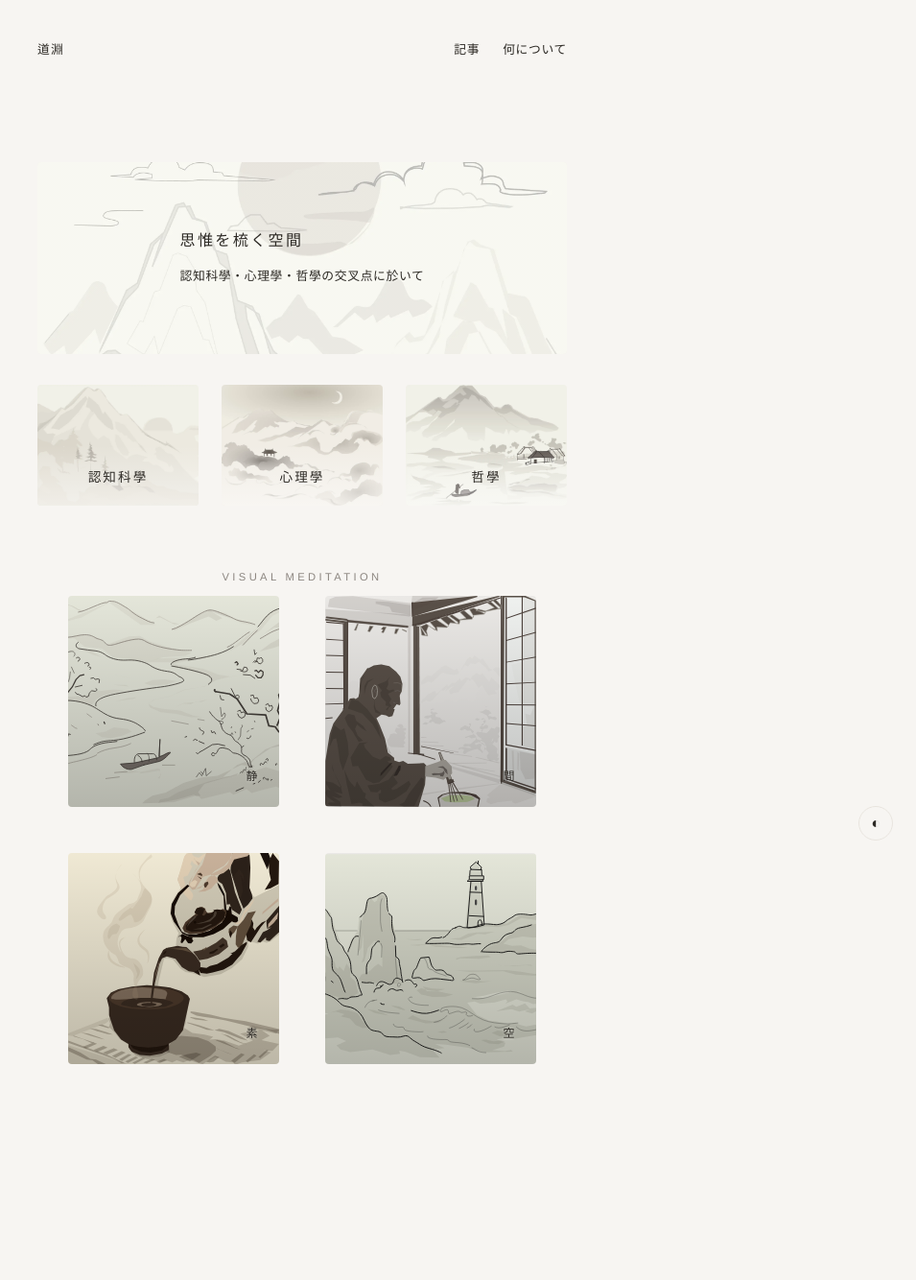
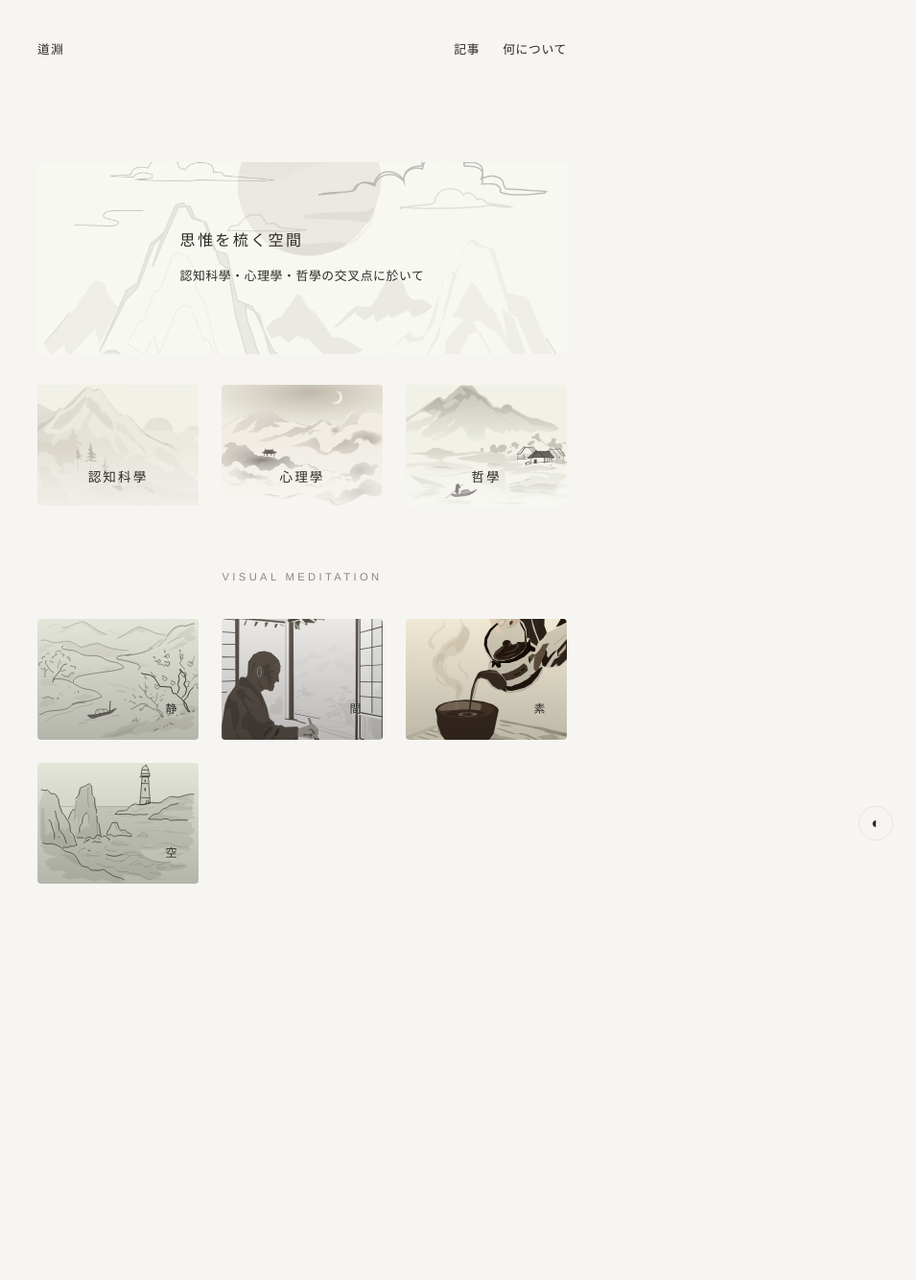
Before and after one commit to waylake/waylake.github.io, a Jekyll site: the page built from index.md, in a window 1280 px wide. Shown: the whole page at 96% size, without its empty margins (325-1280 px from the left). Built offline with Jekyll 4.4.1, drawn with Linux system fonts in a browser that asks for light colours; after the commit the page ends 1146 px from its top, so only the background shows below that.

Commit message:
style(landing): Visual Meditation 섹션 3열 레이아웃으로 변경
- grid 2열에서 3열로 변경
- 카테고리 갤러리와 동일한 간격(gap) 적용
- 이미지 비율을 4:3으로 변경 (정사각형 → 가로형)
- 섹션 padding 제거

Co-Authored-By: Claude Opus 4.6 <noreply@anthropic.com>

```diff
--- a/_includes/index-style.html
+++ b/_includes/index-style.html
@@ -213,27 +213,25 @@
   /* Sumi-e Gallery Section - 静·間·素 */
   .sumi-gallery-section {
     margin: 4rem 0;
-    padding: 0 2rem;
   }
 
   .sumi-gallery {
     display: grid;
-    grid-template-columns: repeat(2, 1fr);
-    gap: 3rem;
-    max-width: 900px;
-    margin: 0 auto;
+    grid-template-columns: repeat(3, 1fr);
+    gap: 1.5rem;
+    margin: 2rem 0;
   }
 
   @media (max-width: 768px) {
     .sumi-gallery {
       grid-template-columns: 1fr;
-      gap: 2rem;
+      gap: 1rem;
     }
   }
 
   .sumi-card {
     position: relative;
-    aspect-ratio: 1;
+    aspect-ratio: 4 / 3;
     border-radius: 4px;
     overflow: hidden;
     background: var(--bg-secondary);
```
